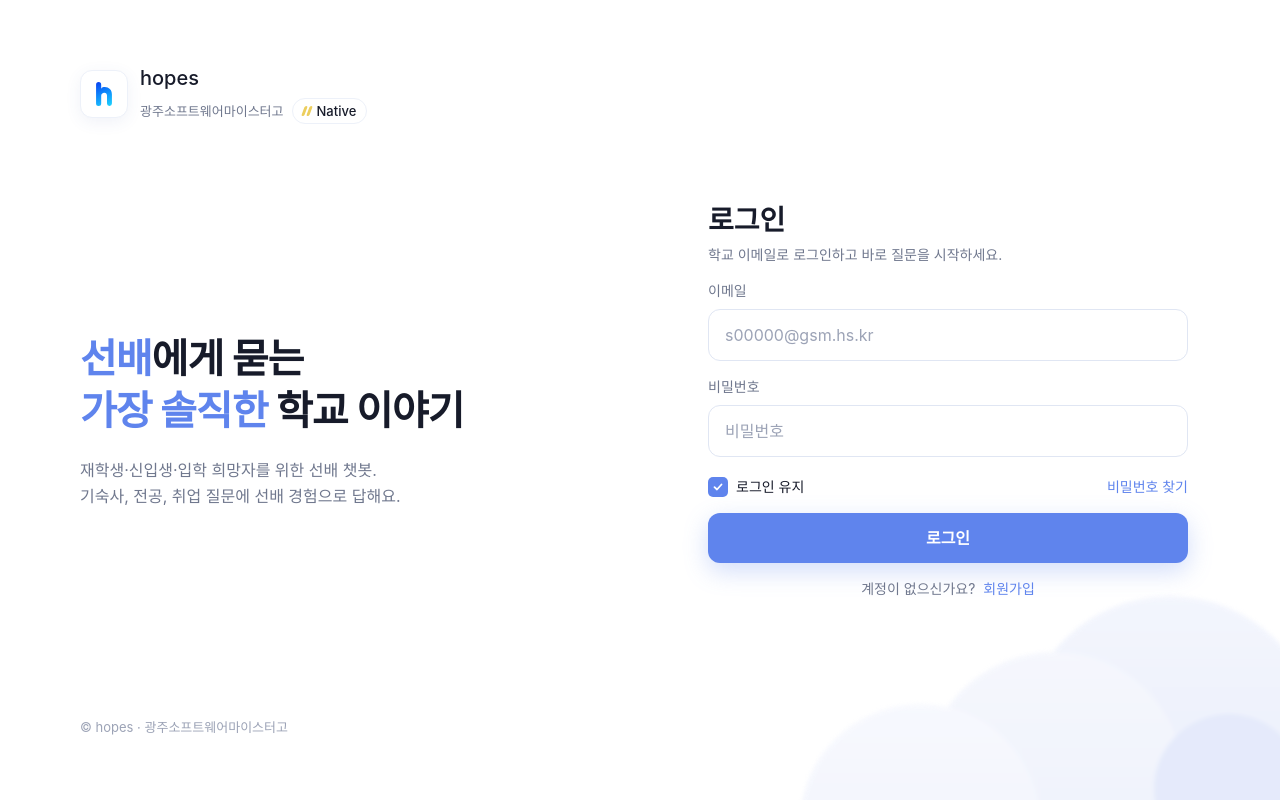
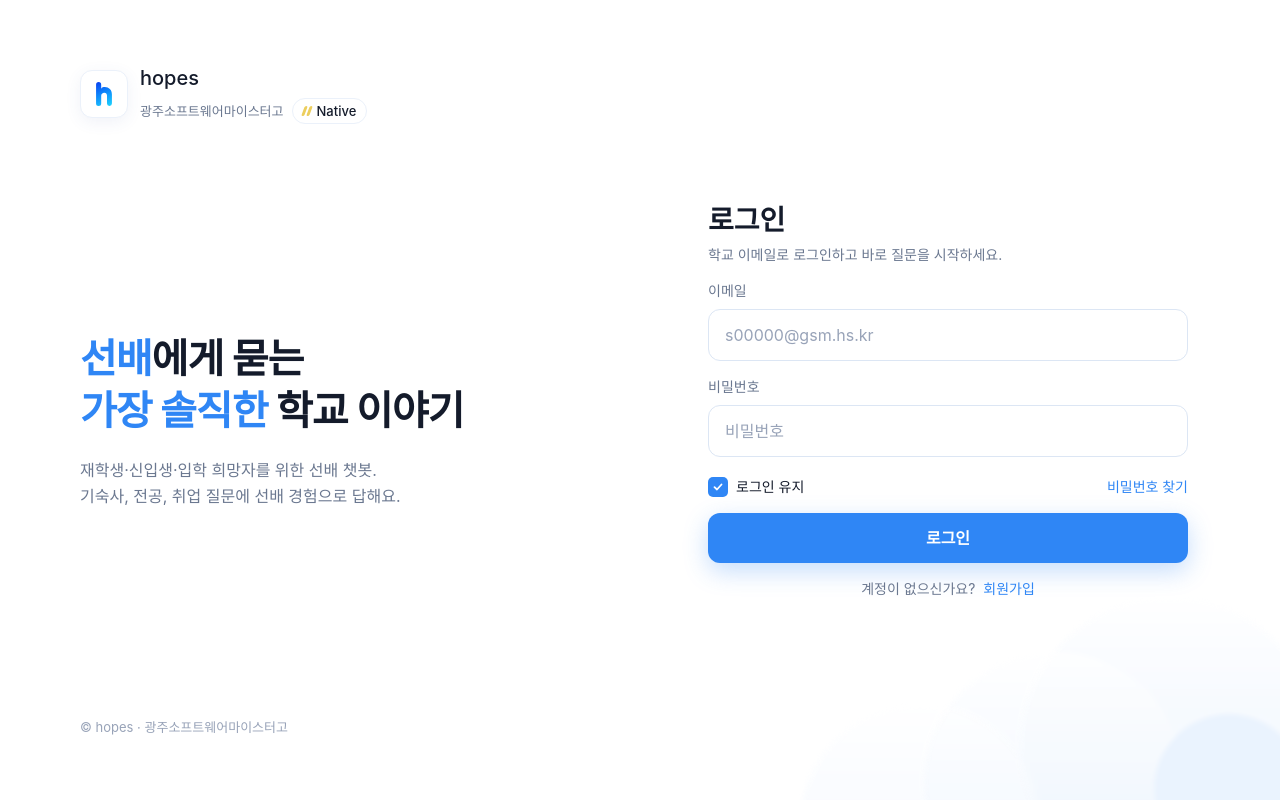
Before and after one commit to team-native/hopes-frontend-v2, a React (Vite) app: page /login in a window 1280 px wide. Built offline with nearby package versions, Linux system fonts and the light colour scheme; no server answers; a web font is replaced by a local one.

Commit message:
design :: 피그마 색상 토큰 교정 #26

```diff
--- a/src/components/layout/AuthLayout.tsx
+++ b/src/components/layout/AuthLayout.tsx
@@ -80,10 +80,10 @@ function Clouds() {
       className="pointer-events-none absolute right-0 bottom-0 h-[220px] w-[460px] opacity-80 blur-[2px]"
       aria-hidden
     >
-      <div className="absolute -right-10 -bottom-24 size-[300px] rounded-full bg-gradient-to-b from-[#f1f4fd] to-[#e3e9fb]" />
-      <div className="absolute right-24 -bottom-28 size-[260px] rounded-full bg-gradient-to-b from-[#f4f6fd] to-[#e8edfb]" />
-      <div className="absolute right-60 -bottom-36 size-[240px] rounded-full bg-gradient-to-b from-[#f6f8fe] to-[#ecf0fc]" />
-      <div className="absolute -right-6 -bottom-16 size-[150px] rounded-full bg-[#dfe6fb]" />
+      <div className="absolute -right-10 -bottom-24 size-[300px] rounded-full bg-gradient-to-b from-bg-surface to-bg-canvas-deep" />
+      <div className="absolute right-24 -bottom-28 size-[260px] rounded-full bg-gradient-to-b from-bg-surface to-bg-canvas-deep opacity-80" />
+      <div className="absolute right-60 -bottom-36 size-[240px] rounded-full bg-gradient-to-b from-bg-surface to-bg-canvas-deep opacity-60" />
+      <div className="absolute -right-6 -bottom-16 size-[150px] rounded-full bg-bg-canvas-deep" />
     </div>
   )
 }
--- a/src/index.css
+++ b/src/index.css
@@ -4,7 +4,7 @@
  * hopes v1.5 Design System 토큰 (Web 1440 기준)
  * - 이름은 피그마와 같아요: 피그마 "bg/brand" → 클래스 bg-bg-brand, "text/secondary" → text-text-secondary
  * - 화면에서는 의미 토큰(bg/·text/·border/·icon/)만 쓰고, Primitives(blue/·slate/…)는 직접 쓰지 않아요.
- * - 색 값은 피그마 토큰표 이미지에서 뽑았어요. 피그마 원본 값과 다르면 여기만 고치면 돼요.
+ * - 색 값은 피그마 Design System 페이지의 스와치에서 직접 뽑은 값이에요.
  */
 @theme {
   /* ---------- Font ---------- */
@@ -12,26 +12,26 @@
   --font-sans: 'Pretendard Variable', Pretendard, -apple-system, BlinkMacSystemFont, system-ui, sans-serif;
 
   /* ---------- Color: Primitives (원색) ---------- */
-  --color-blue-50: #f4f8fe;
-  --color-blue-100: #eaf1fd;
-  --color-blue-200: #dce6fb;
-  --color-blue-300: #b7ccf7;
-  --color-blue-400: #86a7f1;
-  --color-blue-500: #5f84ed;
-  --color-blue-600: #4e6ed0;
-  --color-blue-700: #3e58a7;
-  --color-slate-50: #f7f9fc;
-  --color-slate-100: #eef1f6;
-  --color-slate-200: #edf1f9;
-  --color-slate-300: #e0e6f3;
-  --color-slate-400: #9ca3b6;
-  --color-slate-500: #70788e;
-  --color-slate-700: #3e4458;
-  --color-slate-900: #171b2a;
+  --color-blue-50: #f2f8ff;
+  --color-blue-100: #e6f1fe;
+  --color-blue-200: #d6e7fd;
+  --color-blue-300: #a9cdfb;
+  --color-blue-400: #6aa9f8;
+  --color-blue-500: #2f86f5;
+  --color-blue-600: #1f6fd8;
+  --color-blue-700: #1a59ad;
+  --color-slate-50: #f6f9fc;
+  --color-slate-100: #edf1f7;
+  --color-slate-200: #ebf1fa;
+  --color-slate-300: #dce6f4;
+  --color-slate-400: #98a3b8;
+  --color-slate-500: #6b7890;
+  --color-slate-700: #39445a;
+  --color-slate-900: #141b2b;
   --color-white: #ffffff;
-  --color-red-50: #fbf2f2;
-  --color-red-500: #d1545c;
-  --color-green-500: #63ad81;
+  --color-red-50: #fff1f2;
+  --color-red-500: #ef4458;
+  --color-green-500: #22b07d;
 
   /* ---------- Color: 의미 토큰 ---------- */
   /* bg */
@@ -120,7 +120,7 @@
   /* 검정이 아니라 브랜드 파랑을 옅게 쓴 그림자. 값은 이미지에서 추정 (피그마 원본 값 확인 필요) */
   --shadow-cloud-sm: 0 4px 16px rgb(62 88 167 / 0.08); /* 카드 · 리스트 */
   --shadow-cloud-md: 0 8px 32px rgb(62 88 167 / 0.12); /* 히어로 · 시트 · 모달 */
-  --shadow-cloud-brand: 0 8px 24px rgb(95 132 237 / 0.28); /* 주요 버튼 · 내 말풍선 */
+  --shadow-cloud-brand: 0 8px 24px rgb(47 134 245 / 0.28); /* 주요 버튼 · 내 말풍선 */
 }
 
 body {
```
